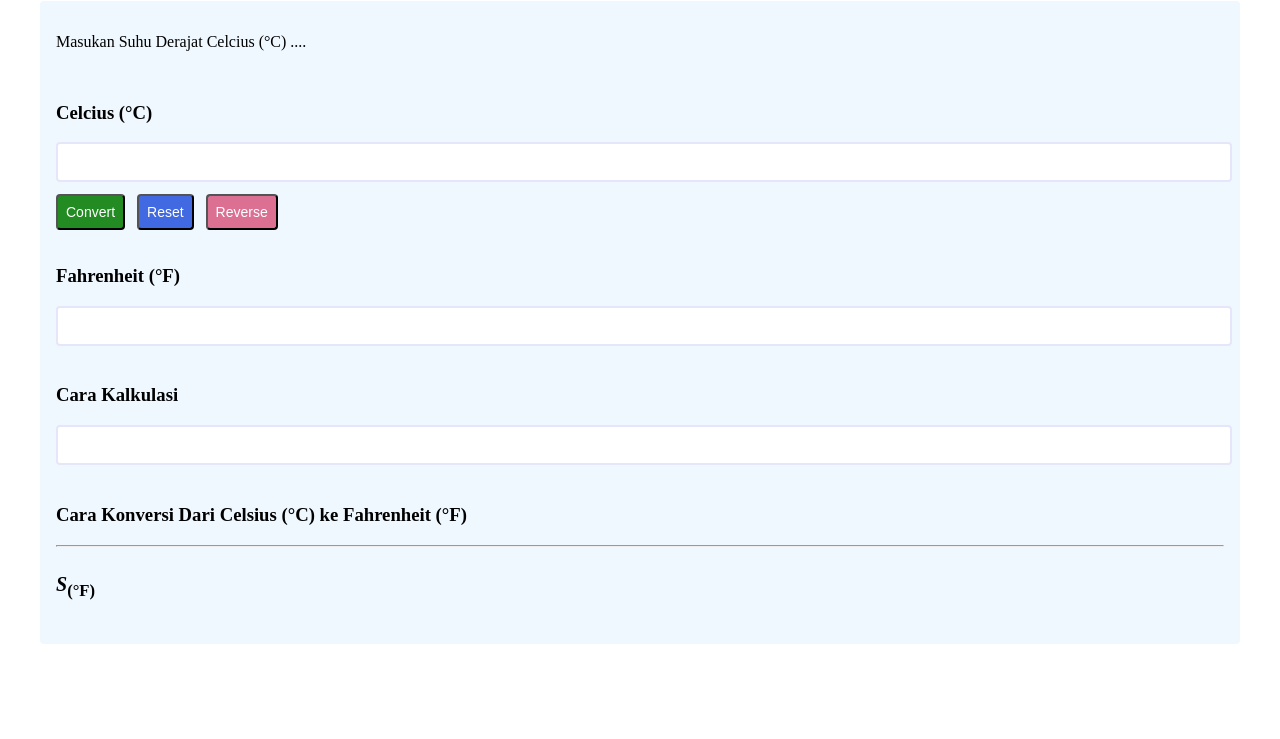
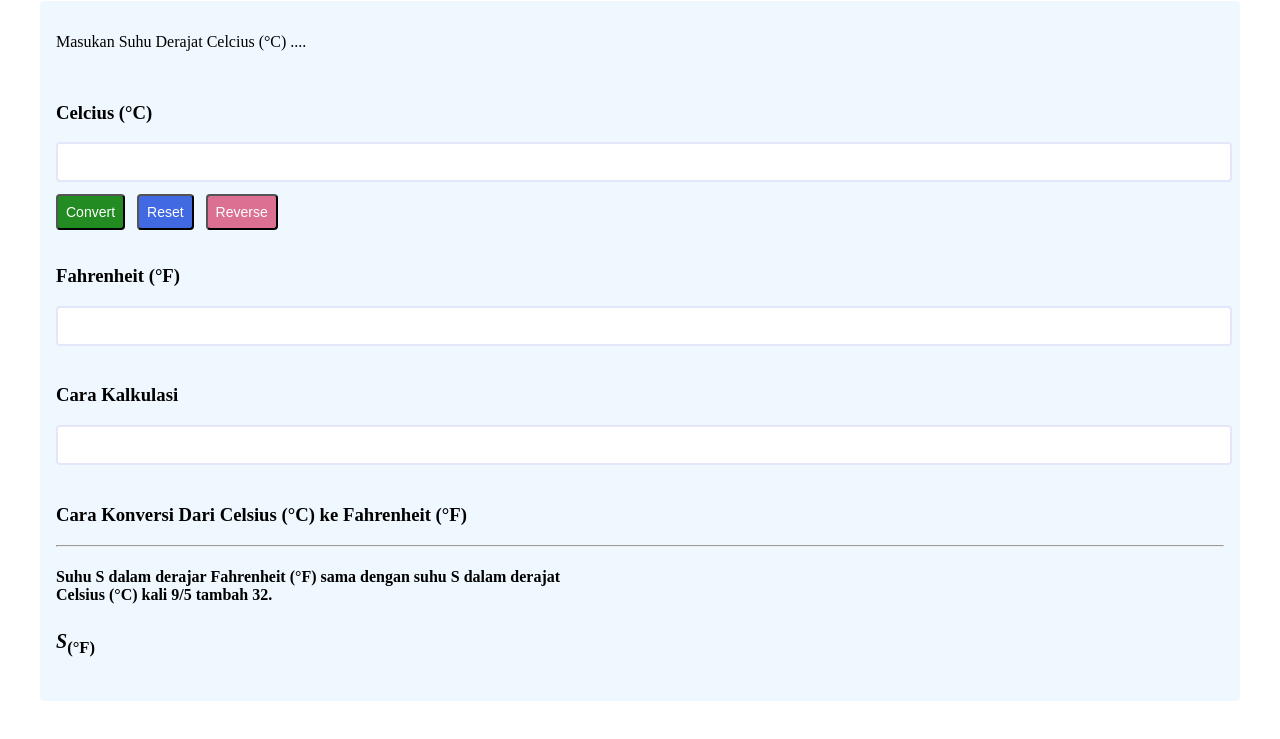
Before and after one commit to revou-fundamental-course/15-apr-24-aliakbarra, a plain HTML site: page index.html in a window 1280 px wide. Shown: the part 151-890 px from the top of the page. Before the commit the page ends 867 px from the top, so only its background shows below. Drawn offline with Linux system fonts and the light colour scheme.

Commit message:
add converter feature

```diff
--- a/index.html
+++ b/index.html
@@ -62,6 +62,10 @@
                 </header>
                 <hr>
                 <article>
+                    <h1>Suhu S dalam derajar Fahrenheit (&deg;F) sama dengan suhu S dalam derajat
+                        <br>
+                        Celsius (&deg;C) kali 9/5 tambah 32.
+                    </h1>
                     <h1 class="formula-s">S<sub>(&deg;F)</sub><h1>
                 </article>
             </section>
```
